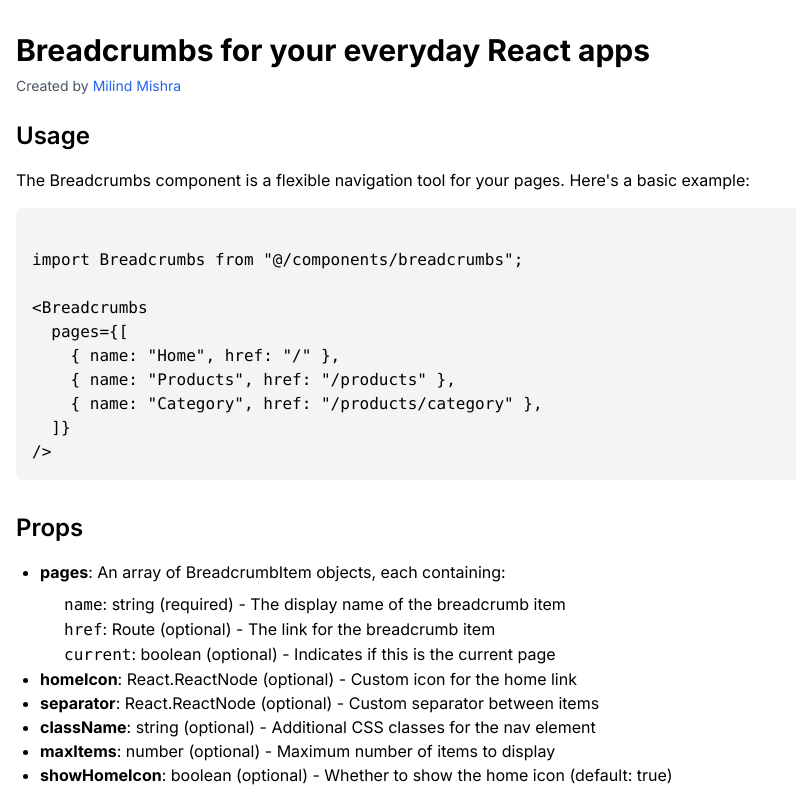
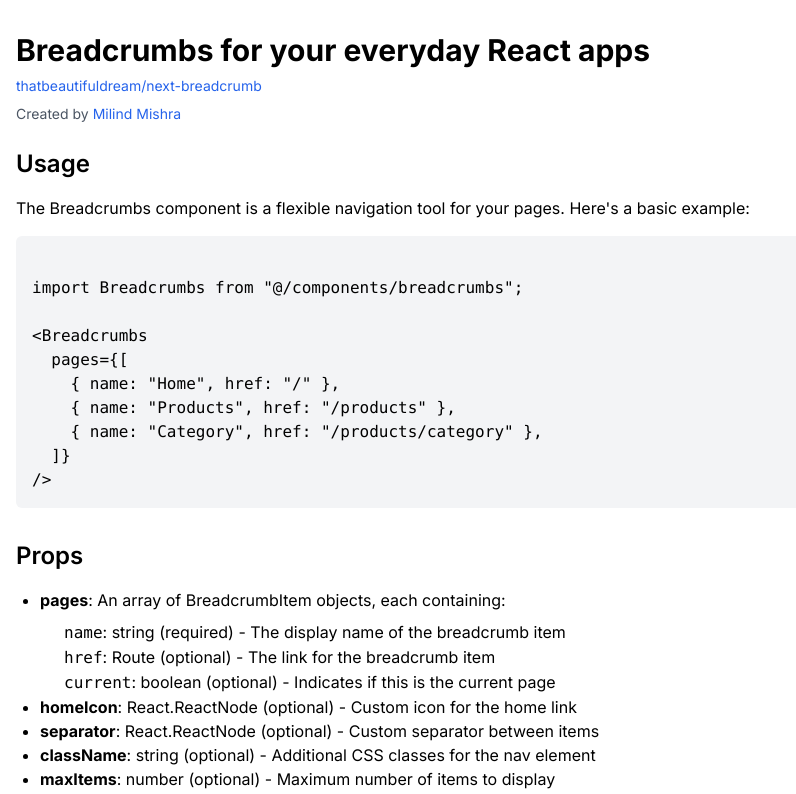
Before and after one commit to thatbeautifuldream/next-breadcrumb, a Next.js app: page / in a window 1280 px wide. Shown: the top 794 px of the page, without its empty margins (0-796 px from the left). Built offline with nearby package versions, Linux system fonts and the light colour scheme.

Commit message:
📦 NEW: add repo link and fix styles

```diff
--- a/src/app/page.tsx
+++ b/src/app/page.tsx
@@ -161,10 +161,19 @@
       <Script id="breadcrumbs-schema" type="application/ld+json">
         {JSON.stringify(structuredData)}
       </Script>
+
       <div className="container mx-auto px-4 py-8">
         <h1 className="text-3xl font-bold mb-2">
           Breadcrumbs for your everyday React apps
         </h1>
+        <p className="text-sm text-gray-600 mb-2">
+          <Link
+            href="https://github.com/thatbeautifuldream/next-breadcrumb"
+            className="text-blue-600 hover:underline"
+          >
+            thatbeautifuldream/next-breadcrumb
+          </Link>
+        </p>
         <p className="text-sm text-gray-600 mb-6">
           Created by{" "}
           <Link
```
